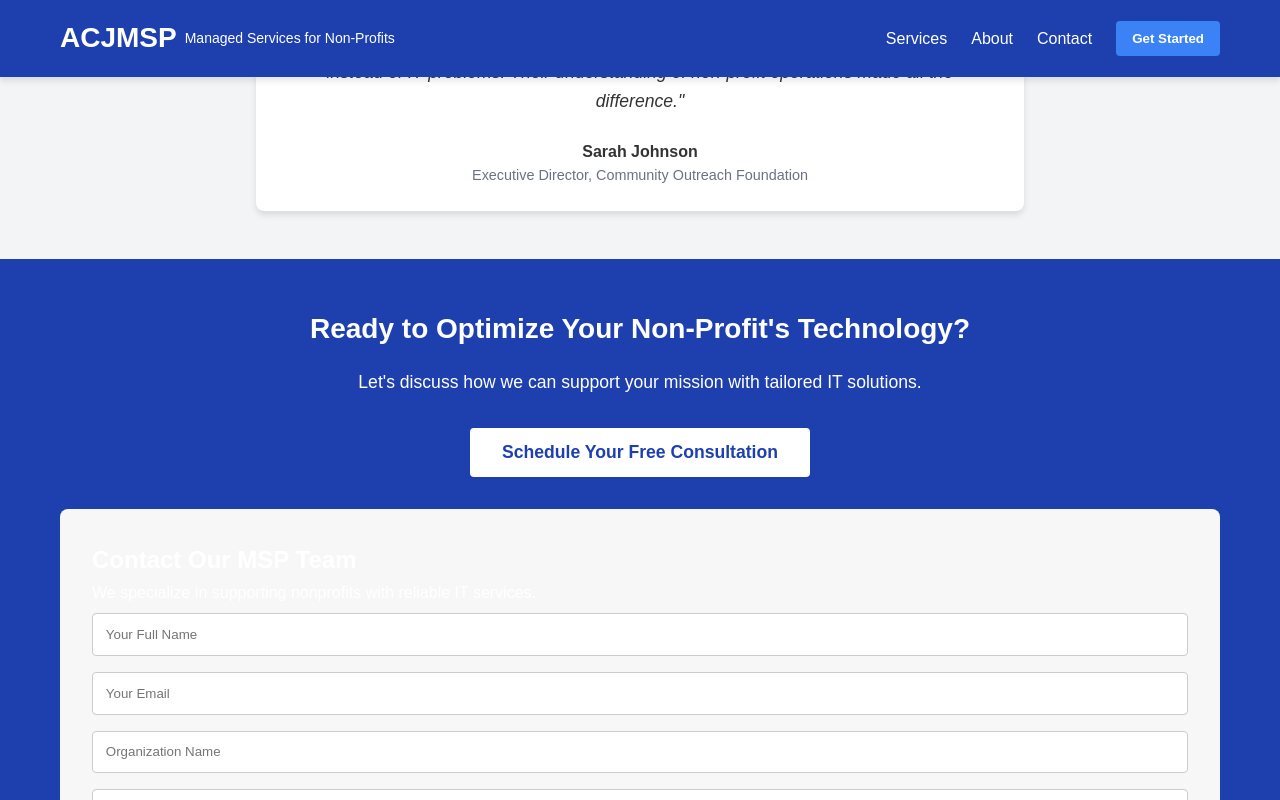
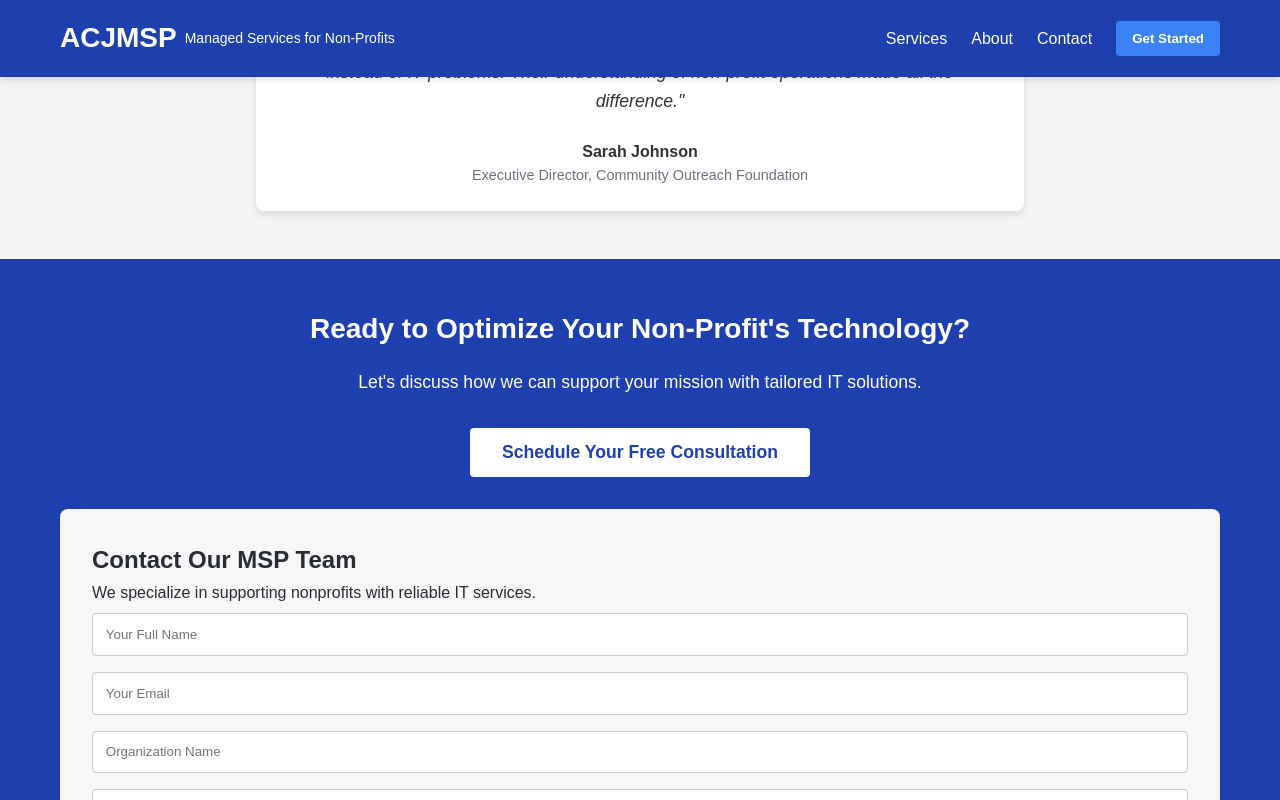
Before and after one commit to bakskal/acjmsp, a React (Create React App) app: page / in a window 1280 px wide. Both pictures are taken after a click on the button "Schedule Your Free Consultation". Shown: the part 998-1798 px from the top of the page. Built offline with nearby package versions, Linux system fonts and the light colour scheme.

Commit message:
font fix

```diff
--- a/src/App.css
+++ b/src/App.css
@@ -36,3 +36,10 @@
     transform: rotate(360deg);
   }
 }
+.form-content h2 {
+  color: #282c34;
+}
+
+.form-content p {
+  color: #282c34;
+}
```
